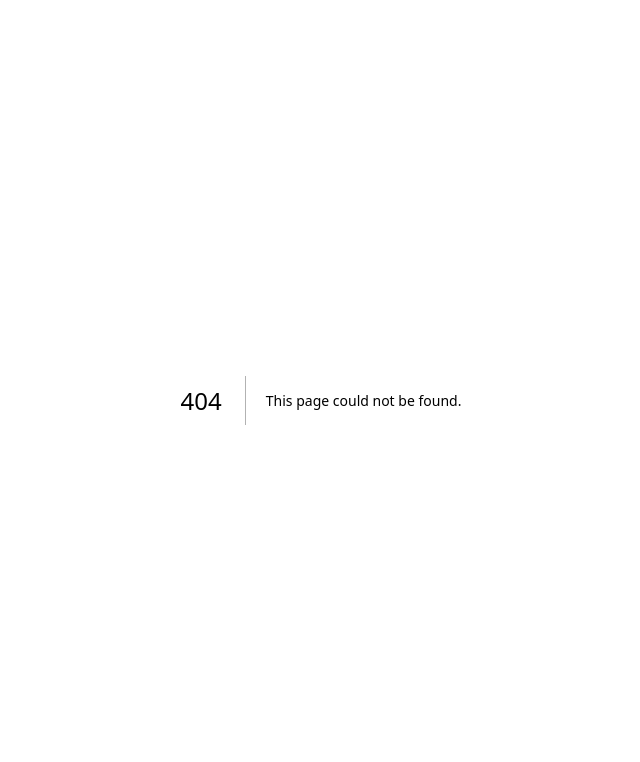
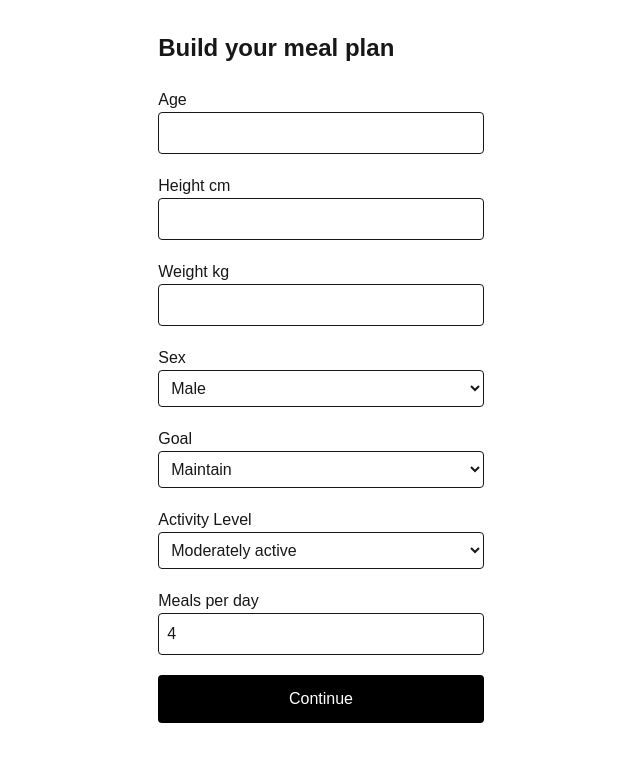
Before and after one commit to apollojain/anabolic-meal-planner, a Next.js app: page /onboarding in a window 1280 px wide. Before the commit this address had no page. Shown: the top 762 px of the page, without its empty margins (319-959 px from the left). Built offline with nearby package versions, Linux system fonts and the light colour scheme.

Commit message:
wip: created an onobaording page with no action

```diff
--- /dev/null
+++ b/app/onboarding/page.tsx
@@ -0,0 +1,132 @@
+"use client";
+
+import { useForm } from "react-hook-form";
+import { zodResolver } from "@hookform/resolvers/zod";
+import {
+  onboardingSchema,
+  type OnboardingFormInput,
+} from "@/lib/schemas/onboarding";
+
+export default function OnboardingPage() {
+  const {
+    register,
+    handleSubmit,
+    formState: { errors, isSubmitting },
+  } = useForm<OnboardingFormInput>({
+    resolver: zodResolver(onboardingSchema),
+    defaultValues: {
+      sex: "male",
+      goal: "maintain",
+      activityLevel: "moderate",
+      mealsPerDay: 4,
+    },
+  });
+
+  async function onSubmit(values: OnboardingFormInput) {
+    console.log(values);
+
+    // later:
+    // await fetch("/api/profile", {
+    //   method: "POST",
+    //   headers: { "Content-Type": "application/json" },
+    //   body: JSON.stringify(values),
+    // });
+  }
+
+  return (
+    <main className="max-w-xl mx-auto p-8">
+      <h1 className="text-2xl font-bold mb-6">Build your meal plan</h1>
+
+      <form onSubmit={handleSubmit(onSubmit)} className="space-y-5">
+        <div>
+          <label>Age</label>
+          <input
+            type="number"
+            {...register("age")}
+            className="w-full border rounded p-2"
+          />
+          {errors.age && <p className="text-red-500">{errors.age.message}</p>}
+        </div>
+
+        <div>
+          <label>Height cm</label>
+          <input
+            type="number"
+            {...register("heightCm")}
+            className="w-full border rounded p-2"
+          />
+          {errors.heightCm && (
+            <p className="text-red-500">{errors.heightCm.message}</p>
+          )}
+        </div>
+
+        <div>
+          <label>Weight kg</label>
+          <input
+            type="number"
+            {...register("weightKg")}
+            className="w-full border rounded p-2"
+          />
+          {errors.weightKg && (
+            <p className="text-red-500">{errors.weightKg.message}</p>
+          )}
+        </div>
+
+        <div>
+          <label>Sex</label>
+          <select {...register("sex")} className="w-full border rounded p-2">
+            <option value="male">Male</option>
+            <option value="female">Female</option>
+          </select>
+          {errors.sex && <p className="text-red-500">{errors.sex.message}</p>}
+        </div>
+
+        <div>
+          <label>Goal</label>
+          <select {...register("goal")} className="w-full border rounded p-2">
+            <option value="lose">Lose fat</option>
+            <option value="maintain">Maintain</option>
+            <option value="gain">Gain muscle</option>
+          </select>
+          {errors.goal && <p className="text-red-500">{errors.goal.message}</p>}
+        </div>
+
+        <div>
+          <label>Activity Level</label>
+          <select
+            {...register("activityLevel")}
+            className="w-full border rounded p-2"
+          >
+            <option value="sedentary">Sedentary</option>
+            <option value="light">Lightly active</option>
+            <option value="moderate">Moderately active</option>
+            <option value="very_active">Very active</option>
+            <option value="athlete">Athlete</option>
+          </select>
+          {errors.activityLevel && (
+            <p className="text-red-500">{errors.activityLevel.message}</p>
+          )}
+        </div>
+
+        <div>
+          <label>Meals per day</label>
+          <input
+            type="number"
+            {...register("mealsPerDay")}
+            className="w-full border rounded p-2"
+          />
+          {errors.mealsPerDay && (
+            <p className="text-red-500">{errors.mealsPerDay.message}</p>
+          )}
+        </div>
+
+        <button
+          disabled={isSubmitting}
+          className="w-full bg-black text-white rounded p-3"
+        >
+          {isSubmitting ? "Saving..." : "Continue"}
+        </button>
+      </form>
+    </main>
+  );
+}
--- /dev/null
+++ b/lib/schemas/onboarding.ts
@@ -0,0 +1,20 @@
+import { z } from "zod";
+
+export const onboardingSchema = z.object({
+  age: z.coerce.number().int().min(13).max(100),
+  heightCm: z.coerce.number().int().min(120).max(230),
+  weightKg: z.coerce.number().min(35).max(250),
+  sex: z.enum(["male", "female"]),
+  goal: z.enum(["lose", "maintain", "gain"]),
+  activityLevel: z.enum([
+    "sedentary",
+    "light",
+    "moderate",
+    "very_active",
+    "athlete",
+  ]),
+  mealsPerDay: z.coerce.number().int().min(3).max(6),
+});
+
+export type OnboardingFormInput = z.input<typeof onboardingSchema>;
+export type OnboardingFormOutput = z.output<typeof onboardingSchema>;
--- a/package.json
+++ b/package.json
@@ -9,11 +9,14 @@
     "lint": "eslint"
   },
   "dependencies": {
+    "@hookform/resolvers": "^5.4.0",
     "@supabase/ssr": "^0.10.3",
     "@supabase/supabase-js": "^2.106.2",
     "next": "16.2.6",
     "react": "19.2.4",
-    "react-dom": "19.2.4"
+    "react-dom": "19.2.4",
+    "react-hook-form": "^7.76.1",
+    "zod": "^4.4.3"
   },
   "devDependencies": {
     "@tailwindcss/postcss": "^4",
```
Also changed, not shown: 2 other files (tests, documents, lock files or other folders).
